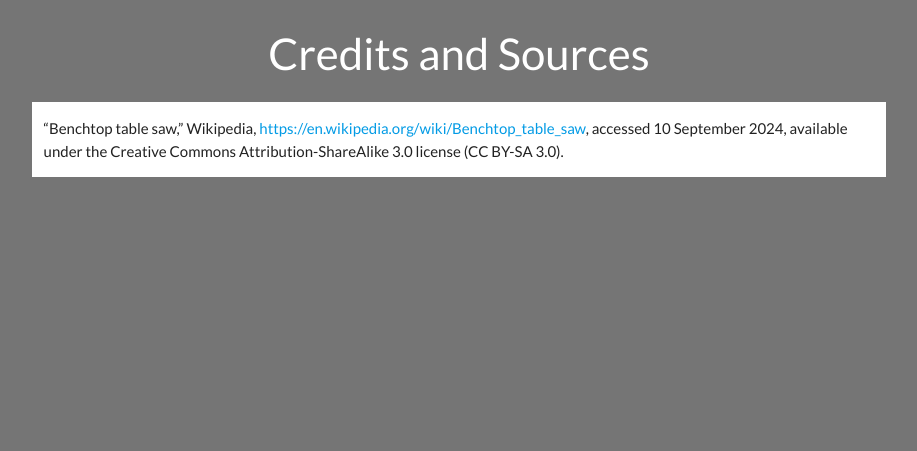
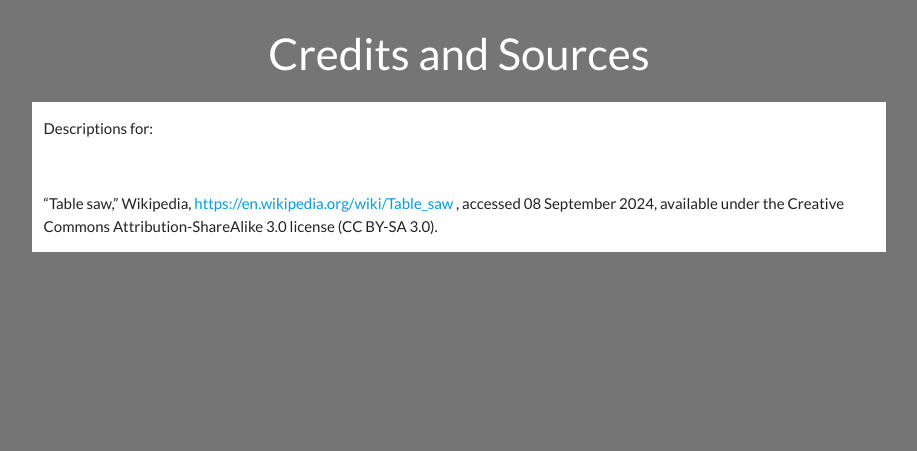
Before and after one commit to Cleg83/tool_db, a Flask app: page /credits in a window 1280 px wide. Shown: the top 451 px of the page, without its empty margins (181-1098 px from the left). Run offline with Flask 3, Linux system fonts and the light colour scheme; some libraries are stand-ins or nearby versions.

Commit message:
Correct layout of credits page

```diff
--- a/tool_db/templates/credits.html
+++ b/tool_db/templates/credits.html
@@ -19,10 +19,13 @@
         <div class="col s12 m8 offset-m2 white">
             <ul>
                 <li>
-                  “Benchtop table saw,” Wikipedia,
-                  <a href="https://en.wikipedia.org/wiki/Benchtop_table_saw" target="_blank">
-                  https://en.wikipedia.org/wiki/Benchtop_table_saw</a>,
-                  accessed 10 September 2024, available under the Creative Commons Attribution-ShareAlike 3.0 license (CC BY-SA 3.0).
+                    <p>Descriptions for: </p>
+                    <br>
+                    <p>“Table saw,” Wikipedia,
+                        <a href="https://en.wikipedia.org/wiki/Table_saw" target="_blank">
+                            https://en.wikipedia.org/wiki/Table_saw
+                        </a>, accessed 08 September 2024, available under the Creative Commons Attribution-ShareAlike 3.0 license (CC BY-SA 3.0).
+                    </p>
                 </li>
               </ul>
         </div>
```
